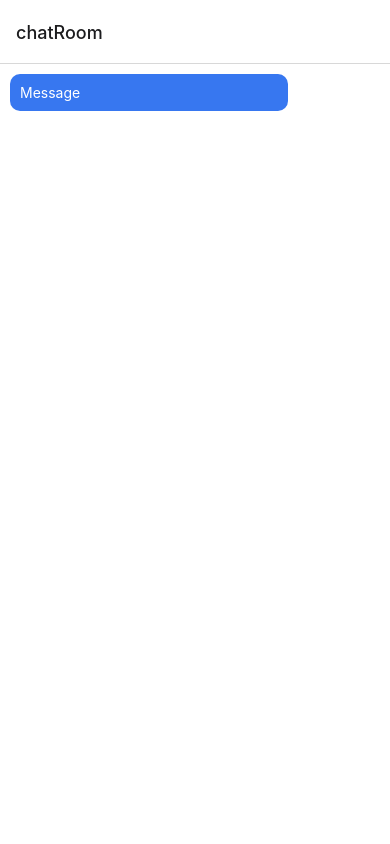
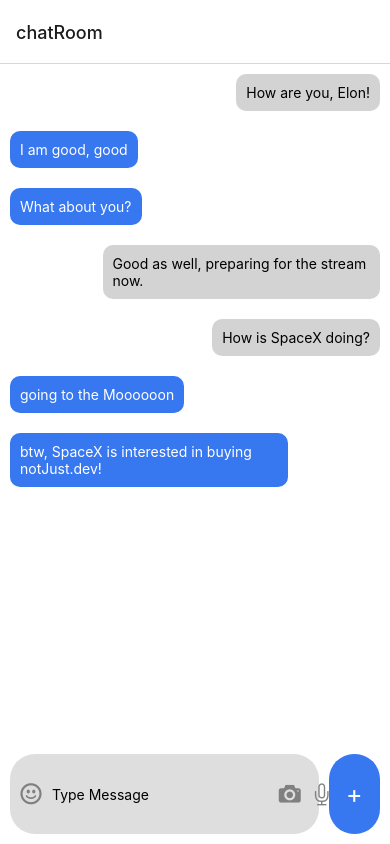
Before and after one commit to rezasalehidev/signalCloneApp, a React Native app: screen /chatRoom in a window 390 px wide. Built offline with nearby package versions, Linux system fonts and the light colour scheme; what expo-linking would draw is missing.

Commit message:
Complete Part Of Message Screen and Component Message

```diff
--- a/components/ChatRommItem/styles.ts
+++ b/components/ChatRommItem/styles.ts
@@ -34,8 +34,8 @@
         justifyContent:'center',
         alignItems:'center',
         position: 'absolute',
-        right: 30,
-        top: 3,
+        left: 35,
+        top: -6,
         borderWidth:1,
         borderColor:'#fff'
       },
--- a/components/Message/Message.tsx
+++ b/components/Message/Message.tsx
@@ -1,30 +1,41 @@
 import React from 'react'
 import { View, Text,StyleSheet } from 'react-native'
 
-const Message = () => {
+const Message = ({message}) => {
 
-    const isMe = false;
+    const isMe = message.user.id === 'u1';
 
     const blue = '#3777f0';
 
 
     return (
-        <View style={[styles.container,{backgroundColor:isMe ? 'lightgrey' : blue,marginLeft : isMe ? 'auto' : 0 }]}>
-            <Text style={[styles.text,,{color:isMe ? 'black' : 'white' }]}>Message</Text>
+        <View style={[styles.container,isMe ? styles.RightMessage : styles.LeftMessage]}>
+            <Text style={[styles.text,,{color:isMe ? 'black' : 'white' }]}>{message.content}</Text>
         </View>
     )
 }
 
 const styles = StyleSheet.create({
     container:{
-        width:'75%',
+        maxWidth:'75%',
         backgroundColor:'#3777f0',
         padding:10,
         borderRadius:10,
+        marginBottom:20,
     },
     text:{
         color:'white',
         textAlign:'left'
+    },
+    LeftMessage :{
+        backgroundColor:'#3777f0',
+        marginLeft:0,
+        marginRight:'auto'
+    },
+    RightMessage:{
+        backgroundColor:'lightgrey',
+        marginLeft:'auto',
+        marginRight:0
     }
 })
 
--- /dev/null
+++ b/components/Message/index.tsx
@@ -0,0 +1 @@
+export {default} from './Message'
--- /dev/null
+++ b/components/MessageInput/MessageInput.tsx
@@ -0,0 +1,83 @@
+import React from 'react'
+import { Entypo,SimpleLineIcons } from '@expo/vector-icons'
+import { View, Text, StyleSheet, TextInput,Platform,Pressable,KeyboardAvoidingView } from 'react-native'
+
+const MessageInput = () => {
+    const [message, setMessage] = React.useState("")
+
+    const sendMessage =()=>{
+        console.log("send message" , message);
+        setMessage("")
+    }
+
+    const onPlusPress = () =>{
+        console.log("please type someting");
+
+    }
+
+    const OnPress = ()=>{
+        if (message) {
+            sendMessage()
+        } else {
+            onPlusPress()
+        }
+    }
+
+
+    return (
+        <KeyboardAvoidingView behavior={Platform.OS ==='ios' ? "padding" : 'height'}  keyboardVerticalOffset={100} style={styles.container}>
+            <View style={styles.leftInput}>
+                <View style={{flex:Platform.OS ==="web" ? 9 : 4,flexDirection:'row',alignItems:'center'}}>
+                    <Entypo name="emoji-happy" size={22} color="grey" style={{marginLeft:10}}  />
+                    <TextInput numberOfLines={3} placeholder="Type Message" style={styles.textInputStyle} onChangeText={setMessage} value={message}  />
+                </View>
+                <View style={{flex:1,flexDirection:'row',alignItems:'center',marginRight:10}}>
+                    <Entypo name="camera" size={22} color="grey" style={{marginRight:10}} />
+                    <SimpleLineIcons name="microphone" size={22} color="grey" />
+                </View>
+            </View>
+            <Pressable onPress={OnPress} style={styles.rightInput}>
+                {
+                    message !== "" ? <Entypo name="paper-plane" size={24} color="white" /> : <Text style={{color:'white',fontSize:25}}>+</Text>
+                }
+
+            </Pressable>
+        </KeyboardAvoidingView>
+    )
+}
+
+
+const styles = StyleSheet.create({
+    container: {
+        flex: 1,
+        maxHeight: 80,
+        flexDirection: 'row',
+        borderRadius: 15,
+    },
+    leftInput: {
+        backgroundColor: '#dedede',
+        flex: 6,
+        borderRadius: 25,
+        marginRight: 10,
+        flexDirection:'row',
+        alignItems:'center',
+        justifyContent:'space-between'
+         },
+    rightInput: {
+        backgroundColor: '#3777f0',
+        flex: 1,
+        borderRadius: 25,
+        justifyContent: 'center',
+        alignItems:'center'
+    },
+    textInputStyle:{
+        marginLeft:10,
+        flex:1,
+        marginRight:10,
+        justifyContent:'center',
+        alignItems:'center',
+        height: '100%'
+    }
+})
+
+export default MessageInput
--- /dev/null
+++ b/components/MessageInput/index.tsx
@@ -0,0 +1 @@
+export {default} from "./MessageInput"
--- a/screens/ChatRoomScreen.tsx
+++ b/screens/ChatRoomScreen.tsx
@@ -1,11 +1,17 @@
 import React from 'react'
-import { View, Text,StyleSheet } from 'react-native'
+import { View, FlatList,StyleSheet } from 'react-native'
 import Message from './../components/Message/Message';
+import ChatMessages from '../assets/dummy-data/Chats'
+import MessageInput from '../components/MessageInput';
 
 const ChatRoomScreen = () => {
     return (
         <View style={styles.container}>
-            <Message/>
+            <FlatList
+            data={ChatMessages.messages}
+            renderItem={({item}) => <Message message={item} />}
+            />
+        <MessageInput />
         </View>
     )
 }
```
